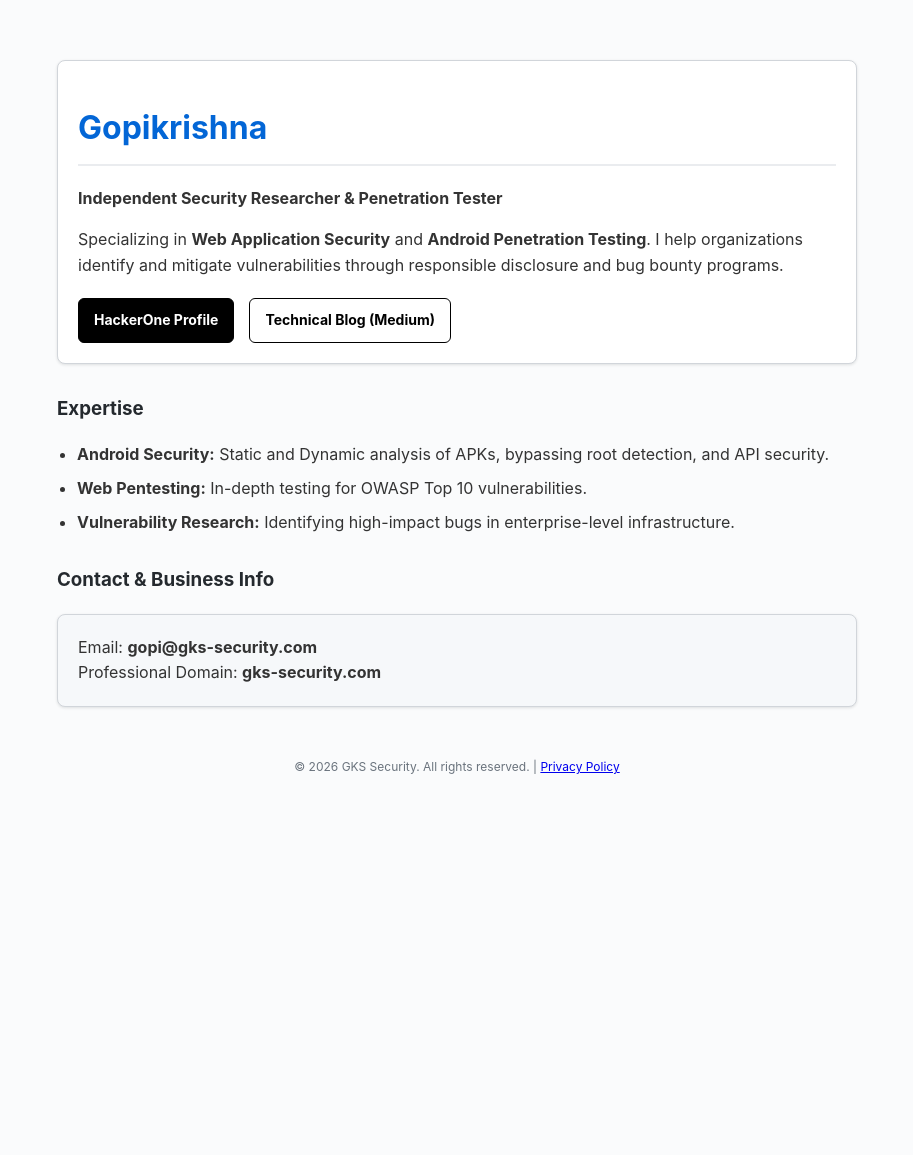
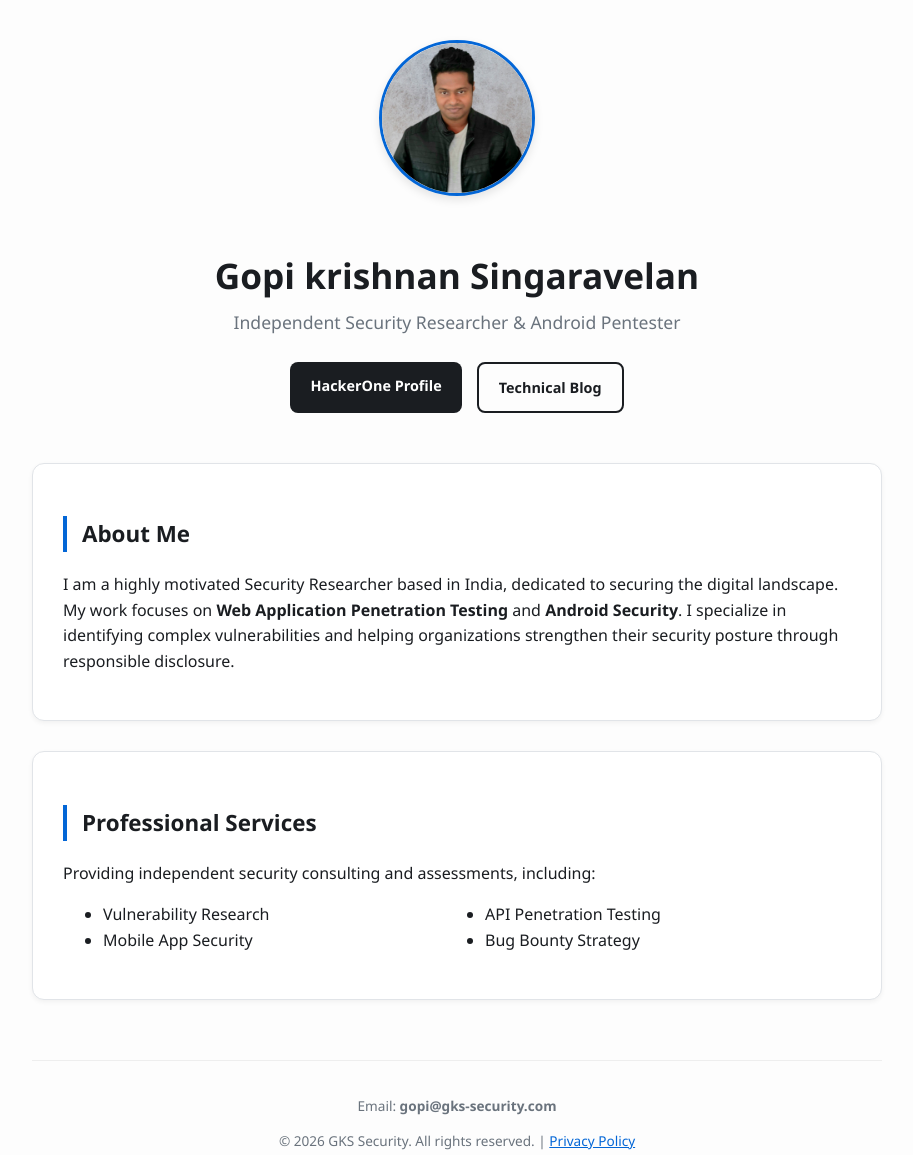
Before and after one commit to Gopi-eng2202/Gopi-eng2202.github.io, a plain HTML site: page index.html in a window 1280 px wide. Shown: the whole page, without its empty margins (183-1096 px from the left). Before the commit the page ends 848 px from the top, so only its background shows below. Drawn offline with Linux system fonts and the light colour scheme.

Commit message:
Update index.html

```diff
--- a/index.html
+++ b/index.html
@@ -3,50 +3,57 @@
 <head>
     <meta charset="UTF-8">
     <meta name="viewport" content="width=device-width, initial-scale=1.0">
-    <title>GKS Security | Independent Security Research</title>
+    <title>GKS Security | Gopikrishna Singaravelan</title>
     <style>
-        body { font-family: -apple-system, BlinkMacSystemFont, "Segoe UI", Helvetica, Arial, sans-serif; line-height: 1.6; color: #333; max-width: 800px; margin: 40px auto; padding: 20px; background-color: #fafbfc; }
-        h1 { color: #0366d6; border-bottom: 2px solid #eaecef; padding-bottom: 10px; margin-bottom: 20px; }
-        h3 { color: #24292e; margin-top: 30px; }
-        .card { background: #fff; padding: 20px; border-radius: 8px; border: 1px solid #d1d5da; box-shadow: 0 1px 3px rgba(27,31,35,0.12); }
-        .links { display: flex; gap: 15px; margin-top: 20px; flex-wrap: wrap; }
-        .btn { text-decoration: none; padding: 10px 15px; border-radius: 6px; font-weight: bold; font-size: 14px; transition: 0.2s; }
-        .btn-h1 { background-color: #000; color: #fff; border: 1px solid #000; }
-        .btn-medium { background-color: #fff; color: #000; border: 1px solid #000; }
-        .btn:hover { opacity: 0.8; transform: translateY(-1px); }
-        ul { padding-left: 20px; }
-        li { margin-bottom: 8px; }
-        footer { margin-top: 50px; font-size: 12px; color: #6a737d; text-align: center; }
+        :root { --primary: #0366d6; --dark: #1a1d21; --gray: #6a737d; }
+        body { font-family: 'Segoe UI', Roboto, Helvetica, Arial, sans-serif; line-height: 1.6; color: var(--dark); max-width: 850px; margin: 0 auto; padding: 40px 20px; background-color: #fdfdfd; }
+        .header { text-align: center; margin-bottom: 50px; }
+        /* Profile Picture Styling */
+        .profile-img { width: 150px; height: 150px; border-radius: 50%; object-fit: cover; border: 3px solid var(--primary); margin-bottom: 20px; box-shadow: 0 4px 10px rgba(0,0,0,0.1); }
+        h1 { font-size: 2.2rem; margin-bottom: 5px; color: var(--dark); }
+        .tagline { font-size: 1.1rem; color: var(--gray); font-weight: 400; margin-top: 0; }
+        .card { background: #fff; padding: 30px; border-radius: 12px; border: 1px solid #e1e4e8; box-shadow: 0 2px 5px rgba(0,0,0,0.05); margin-bottom: 30px; }
+        .btn-container { display: flex; justify-content: center; gap: 15px; margin-top: 25px; }
+        .btn { text-decoration: none; padding: 12px 20px; border-radius: 8px; font-weight: 600; font-size: 0.9rem; transition: all 0.3s ease; }
+        .btn-h1 { background: var(--dark); color: #fff; }
+        .btn-medium { border: 2px solid var(--dark); color: var(--dark); }
+        .btn:hover { opacity: 0.8; transform: translateY(-2px); box-shadow: 0 4px 12px rgba(0,0,0,0.1); }
+        .section-title { border-left: 4px solid var(--primary); padding-left: 15px; margin-bottom: 20px; font-size: 1.4rem; }
+        footer { text-align: center; font-size: 0.85rem; color: var(--gray); margin-top: 60px; padding-top: 20px; border-top: 1px solid #eee; }
     </style>
 </head>
 <body>
 
-    <div class="card">
-        <h1>Gopikrishna</h1>
-        <p><strong>Independent Security Researcher & Penetration Tester</strong></p>
-        <p>Specializing in <strong>Web Application Security</strong> and <strong>Android Penetration Testing</strong>. I help organizations identify and mitigate vulnerabilities through responsible disclosure and bug bounty programs.</p>
+    <div class="header">
+        <img src="profile.jpg" alt="Gopikrishna Singaravelan" class="profile-img">
+        <h1>Gopi krishnan Singaravelan</h1>
+        <p class="tagline">Independent Security Researcher & Android Pentester</p>
 
-        <div class="links">
+        <div class="btn-container">
             <a href="https://hackerone.com/gopi2202" target="_blank" class="btn btn-h1">HackerOne Profile</a>
-            <a href="https://medium.com/@gopikrishna0295" target="_blank" class="btn btn-medium">Technical Blog (Medium)</a>
+            <a href="https://medium.com/@gopikrishna0295" target="_blank" class="btn btn-medium">Technical Blog</a>
         </div>
     </div>
 
-    <h3>Expertise</h3>
-    <ul>
-        <li><strong>Android Security:</strong> Static and Dynamic analysis of APKs, bypassing root detection, and API security.</li>
-        <li><strong>Web Pentesting:</strong> In-depth testing for OWASP Top 10 vulnerabilities.</li>
-        <li><strong>Vulnerability Research:</strong> Identifying high-impact bugs in enterprise-level infrastructure.</li>
-    </ul>
+    <div class="card">
+        <h3 class="section-title">About Me</h3>
+        <p>I am a highly motivated Security Researcher based in India, dedicated to securing the digital landscape. My work focuses on <strong>Web Application Penetration Testing</strong> and <strong>Android Security</strong>. I specialize in identifying complex vulnerabilities and helping organizations strengthen their security posture through responsible disclosure.</p>
+    </div>
 
-    <h3>Contact & Business Info</h3>
-    <div class="card" style="background-color: #f6f8fa;">
-        Email: <strong>gopi@gks-security.com</strong><br>
-        Professional Domain: <strong>gks-security.com</strong>
+    <div class="card">
+        <h3 class="section-title">Professional Services</h3>
+        <p>Providing independent security consulting and assessments, including:</p>
+        <ul style="columns: 2; -webkit-columns: 2;">
+            <li>Vulnerability Research</li>
+            <li>Mobile App Security</li>
+            <li>API Penetration Testing</li>
+            <li>Bug Bounty Strategy</li>
+        </ul>
     </div>
 
     <footer>
-        <p>&copy; 2026 GKS Security. All rights reserved. | <a href="privacy.html">Privacy Policy</a></p>
+        <p>Email: <strong>gopi@gks-security.com</strong></p>
+        <p>&copy; 2026 GKS Security. All rights reserved. | <a href="privacy.html" style="color: var(--primary);">Privacy Policy</a></p>
     </footer>
 
 </body>
```
